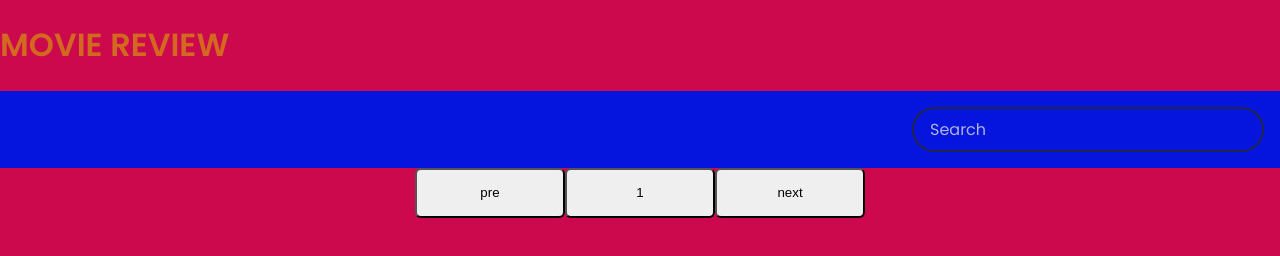
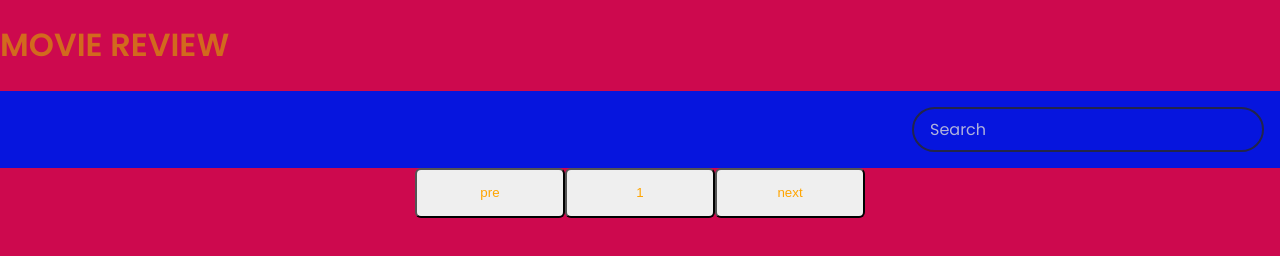
Before and after one commit to Ashwith19/movieapi, a plain HTML site: page index.html in a window 1280 px wide. Drawn offline with Linux system fonts and the light colour scheme; no server answers.

Commit message:
Update index.html

```diff
--- a/index.html
+++ b/index.html
@@ -21,9 +21,9 @@
     <main id="main">
     </main>
     <div style="display:flex;align-items:baseline;justify-content: center;">
-     <div><button style="height:50px;width:150px;border-radius: 6px;" onclick="pre()">pre</button></div>
-     <div><button style="height:50px;width:150px;border-radius: 6px;" id="page">1</button></div>
-     <div><button style="height:50px;width:150px;border-radius: 6px;" onclick="next()">next</button></div>
+     <div><button style="height:50px;width:150px;border-radius: 6px;color:orange" onclick="pre()">pre</button></div>
+     <div><button style="height:50px;width:150px;border-radius: 6px;color:orange" id="page">1</button></div>
+     <div><button style="height:50px;width:150px;border-radius: 6px;color:orange" onclick="next()">next</button></div>
     </div>
     <br>
     <br>
```
